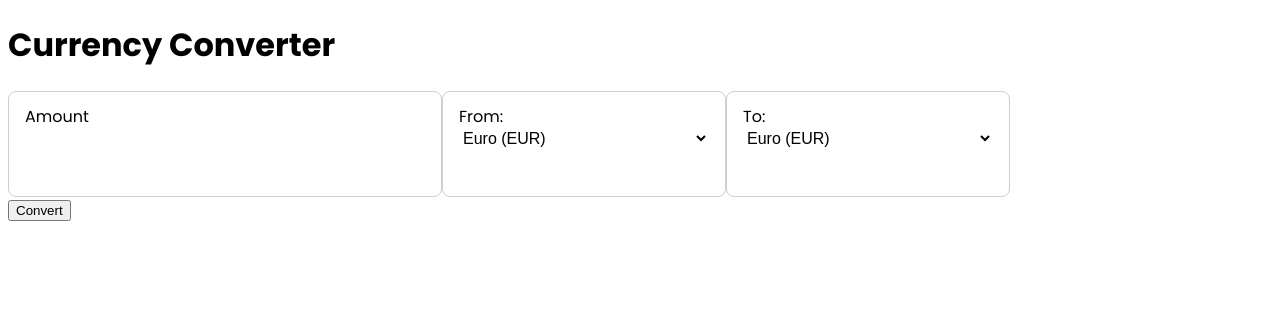
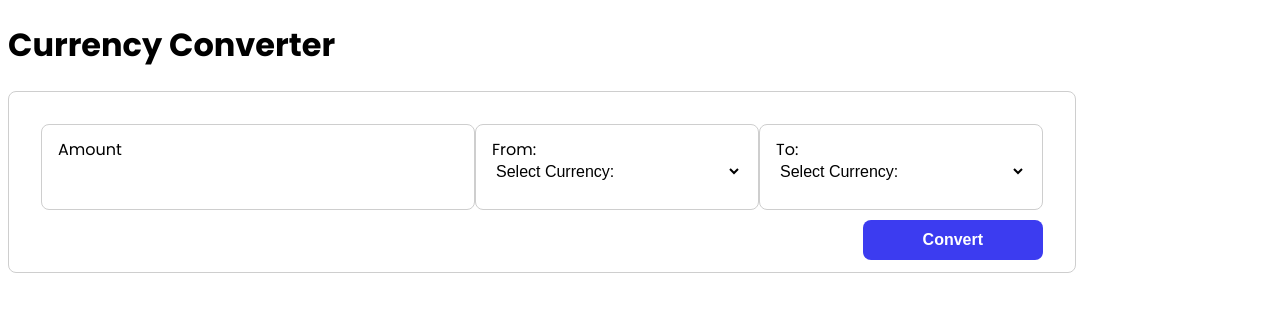
Before and after one commit to jasonzampas/currency-converter, a Flask app: page / in a window 1280 px wide. Shown: the top 312 px of the page. Run offline with Flask 3, Linux system fonts and the light colour scheme.

Commit message:
Changed the UI a bit

```diff
--- a/static/styles.css
+++ b/static/styles.css
@@ -5,6 +5,36 @@ body {
 }
 
 .converter {
+    display: flex;
+    flex-direction: column;
+    padding-top: 32px;
+    padding-left: 32px;
+    padding-right: 32px;
+    padding-bottom: 12px;
+    border: 1px solid rgb(206, 206, 206);
+    border-radius: 8px;
+    border-style: solid;
+    width: fit-content;
+}
+
+#submit {
+    width: 18%;
+    height: 40px;
+    align-self: flex-end;
+    margin-top: 10px;
+    border-radius: 8px;
+    background-color: rgb(60, 60, 240);
+    color: white;
+    border: none;
+    font-size: 16px;
+    font-weight: bold;
+}
+
+#submit:hover {
+    background-color: rgb(105, 105, 245);
+}
+
+.amount-from-to {
     display: flex;
 }
 
@@ -20,6 +50,7 @@ body {
     border-radius: 8px;
     border-style: solid;
     width: 400px;
+    height: 60px;
 }
 
 .from-currency,
@@ -34,6 +65,7 @@ body {
     border-radius: 8px;
     border-style: solid;
     width: 250px;
+    height: 60px;
 }
 
 #from_currency,
@@ -61,3 +93,7 @@ input::-webkit-inner-spin-button {
     -webkit-appearance: none;
     margin: 0;
 }
+
+input[type=number] {
+    appearance: textfield;
+}
--- a/templates/index.html
+++ b/templates/index.html
@@ -10,6 +10,7 @@
     <h1>Currency Converter</h1>
     <form method="POST">
         <div class="converter">
+            <div class="amount-from-to">
                 <div class="amount">
                     <span>Amount</span>
                     <input type="number" name="amount" id="amount" step="0.01" required><br>
@@ -18,6 +19,7 @@
                 <div class="from-currency">
                     <span>From:</span>
                     <select name="from_currency" id="from_currency">
+                        <option value="0">Select Currency:</option>
                         {% for currency_code, currency_name in currencies.items() %}
                             <option value="{{ currency_code }}">
                                 {{ currency_name }} ({{ currency_code.upper() }})
@@ -29,6 +31,7 @@
                 <div class="to-currency">
                     <span>To:</span>
                     <select name="to_currency" id="to_currency">
+                        <option value="0">Select Currency:</option>
                         {% for currency_code, currency_name in currencies.items() %}
                             <option value="{{ currency_code }}">
                                 {{ currency_name }} ({{ currency_code.upper() }})
@@ -38,8 +41,8 @@
                 </div>
             </div>
 
-        <button type="submit">Convert</button>
-
+            <button type="submit" id="submit">Convert</button>
+        </div>
     </form>
 
     {% if result %}
```
Lines whose indentation alone changed are shown as unchanged.
